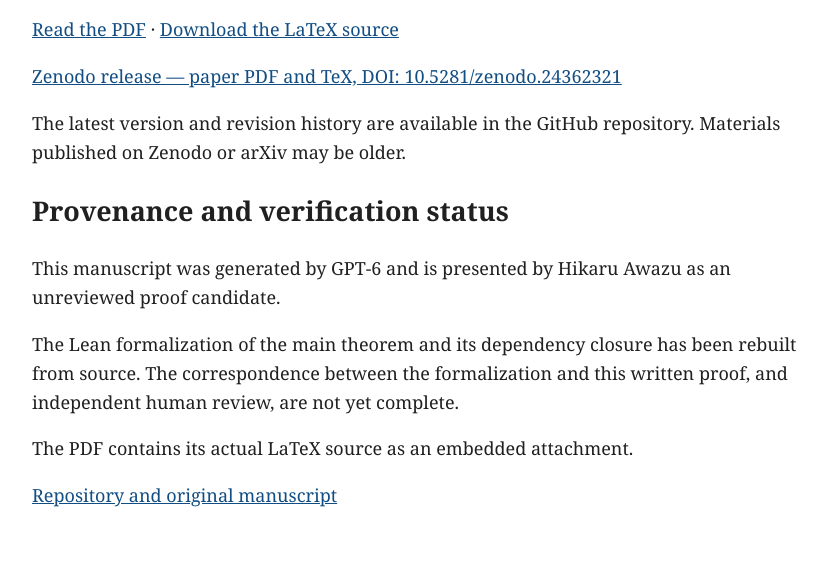
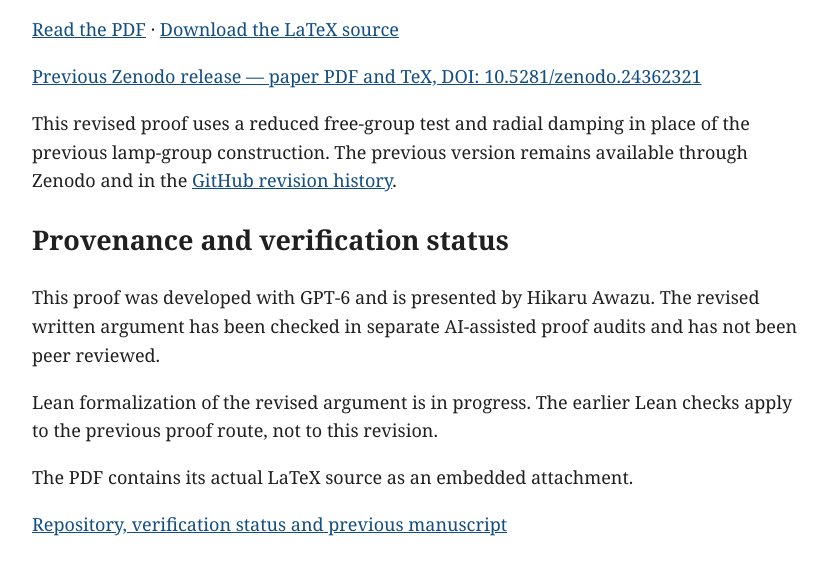
Before and after one commit to unti-fourier/calkin-proof-candidate, a plain HTML site: page docs/index.html in a window 1280 px wide. Shown: the part 206-780 px from the top of the page, without its empty margins (224-1051 px from the left). Drawn offline with Linux system fonts and the light colour scheme.

Commit message:
Revise Calkin nuclearity proof with radial damping

```diff
--- a/docs/index.html
+++ b/docs/index.html
@@ -5,11 +5,11 @@
 <h1>The Calkin Algebra as a Test for Nuclearity</h1>
 <p>Hikaru Awazu</p>
 <p><a href="The_Calkin_Algebra_as_a_Test_for_Nuclearity_public.pdf">Read the PDF</a> · <a href="The_Calkin_Algebra_as_a_Test_for_Nuclearity_public.tex">Download the LaTeX source</a></p>
-<p><a href="https://doi.org/10.5281/zenodo.24362321">Zenodo release — paper PDF and TeX, DOI: 10.5281/zenodo.24362321</a></p>
-<p>The latest version and revision history are available in the GitHub repository. Materials published on Zenodo or arXiv may be older.</p>
+<p><a href="https://doi.org/10.5281/zenodo.24362321">Previous Zenodo release — paper PDF and TeX, DOI: 10.5281/zenodo.24362321</a></p>
+<p>This revised proof uses a reduced free-group test and radial damping in place of the previous lamp-group construction. The previous version remains available through Zenodo and in the <a href="https://github.com/unti-fourier/calkin-proof-candidate/tree/73741ad9f671034fd94a8dc827e691b05b9bab69">GitHub revision history</a>.</p>
 <h2>Provenance and verification status</h2>
-<p>This manuscript was generated by GPT-6 and is presented by Hikaru Awazu as an unreviewed proof candidate.</p>
-<p>The Lean formalization of the main theorem and its dependency closure has been rebuilt from source. The correspondence between the formalization and this written proof, and independent human review, are not yet complete.</p>
+<p>This proof was developed with GPT-6 and is presented by Hikaru Awazu. The revised written argument has been checked in separate AI-assisted proof audits and has not been peer reviewed.</p>
+<p>Lean formalization of the revised argument is in progress. The earlier Lean checks apply to the previous proof route, not to this revision.</p>
 <p>The PDF contains its actual LaTeX source as an embedded attachment.</p>
-<p><a href="https://github.com/unti-fourier/calkin-proof-candidate">Repository and original manuscript</a></p>
+<p><a href="https://github.com/unti-fourier/calkin-proof-candidate">Repository, verification status and previous manuscript</a></p>
 </body></html>
```
Also changed, not shown: 4 other files.
